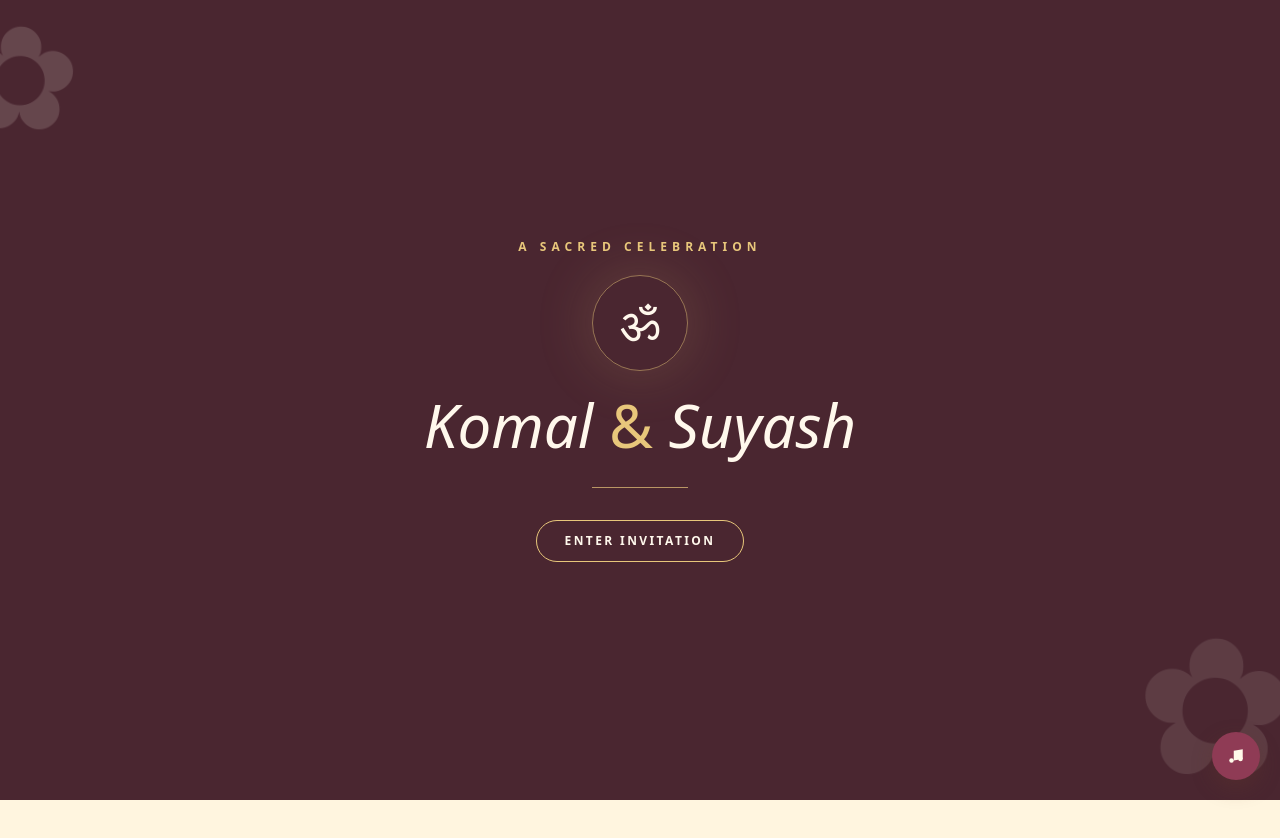
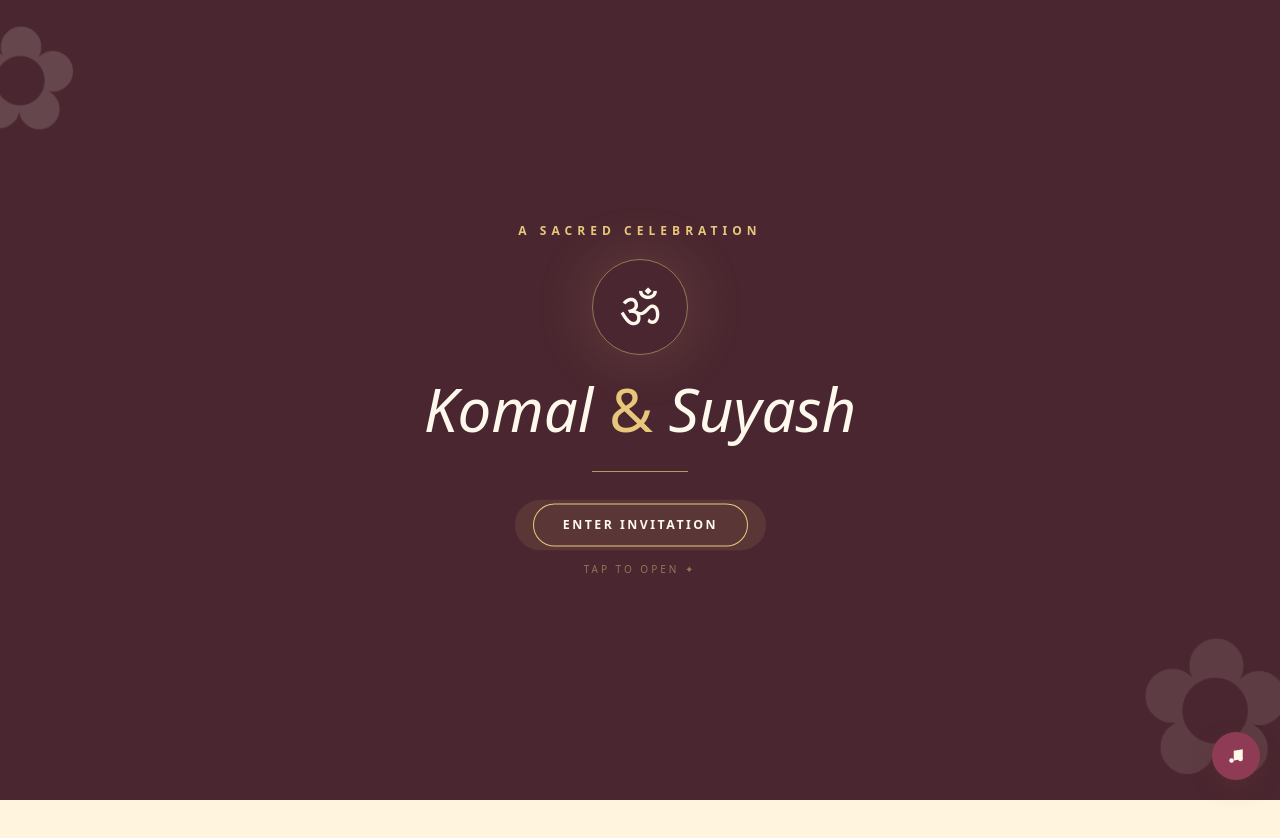
Before and after one commit to RohanDavidRaj/pankaj-pooja-invitation, a Next.js app: page / in a window 1280 px wide. Shown: the top 838 px of the page. Built offline with nearby package versions, Linux system fonts and the light colour scheme.

Commit message:
Add button click animation

```diff
--- a/components/SplashScreen.jsx
+++ b/components/SplashScreen.jsx
@@ -21,12 +21,33 @@ export default function SplashScreen({ onEnter, nameFirst = "Komal", nameSecond
         <div className="mx-auto mb-6 grid h-24 w-24 place-items-center rounded-full border border-[#e8c77b]/50 text-5xl shadow-[0_0_60px_rgba(232,199,123,.18)]">ॐ</div>
         <h1 className="font-display text-5xl italic sm:text-6xl">{nameFirst} <span className="not-italic text-[#e8c77b]">&</span> {nameSecond}</h1>
         <div className="mx-auto my-8 h-px w-24 bg-[#e8c77b]/70" />
-        <button
-          onClick={onEnter}
-          className="rounded-full border border-[#e8c77b] px-7 py-3 text-xs font-bold uppercase tracking-[0.2em] transition hover:bg-[#e8c77b] hover:text-[#4a2630] focus:outline-none focus:ring-2 focus:ring-[#e8c77b] focus:ring-offset-4 focus:ring-offset-[#4a2630]"
+
+        <motion.div
+          className="relative inline-block"
+          animate={{ scale: [1, 1.06, 1] }}
+          transition={{ duration: 1.8, repeat: Infinity, ease: "easeInOut" }}
         >
-          Enter invitation
-        </button>
+          {/* Pulsing glow ring behind the button */}
+          <motion.span
+            className="absolute inset-0 rounded-full bg-[#e8c77b]/40"
+            animate={{ scale: [1, 1.35, 1], opacity: [0.5, 0, 0.5] }}
+            transition={{ duration: 1.8, repeat: Infinity, ease: "easeInOut" }}
+          />
+          <button
+            onClick={onEnter}
+            className="relative rounded-full border border-[#e8c77b] px-7 py-3 text-xs font-bold uppercase tracking-[0.2em] transition hover:bg-[#e8c77b] hover:text-[#4a2630] focus:outline-none focus:ring-2 focus:ring-[#e8c77b] focus:ring-offset-4 focus:ring-offset-[#4a2630]"
+          >
+            Enter invitation
+          </button>
+        </motion.div>
+
+        <motion.p
+          animate={{ opacity: [0.4, 1, 0.4] }}
+          transition={{ duration: 1.8, repeat: Infinity, ease: "easeInOut" }}
+          className="mt-4 text-[10px] uppercase tracking-[0.3em] text-[#e8c77b]/70"
+        >
+          Tap to open ✦
+        </motion.p>
       </motion.div>
     </motion.div>
   );
```
